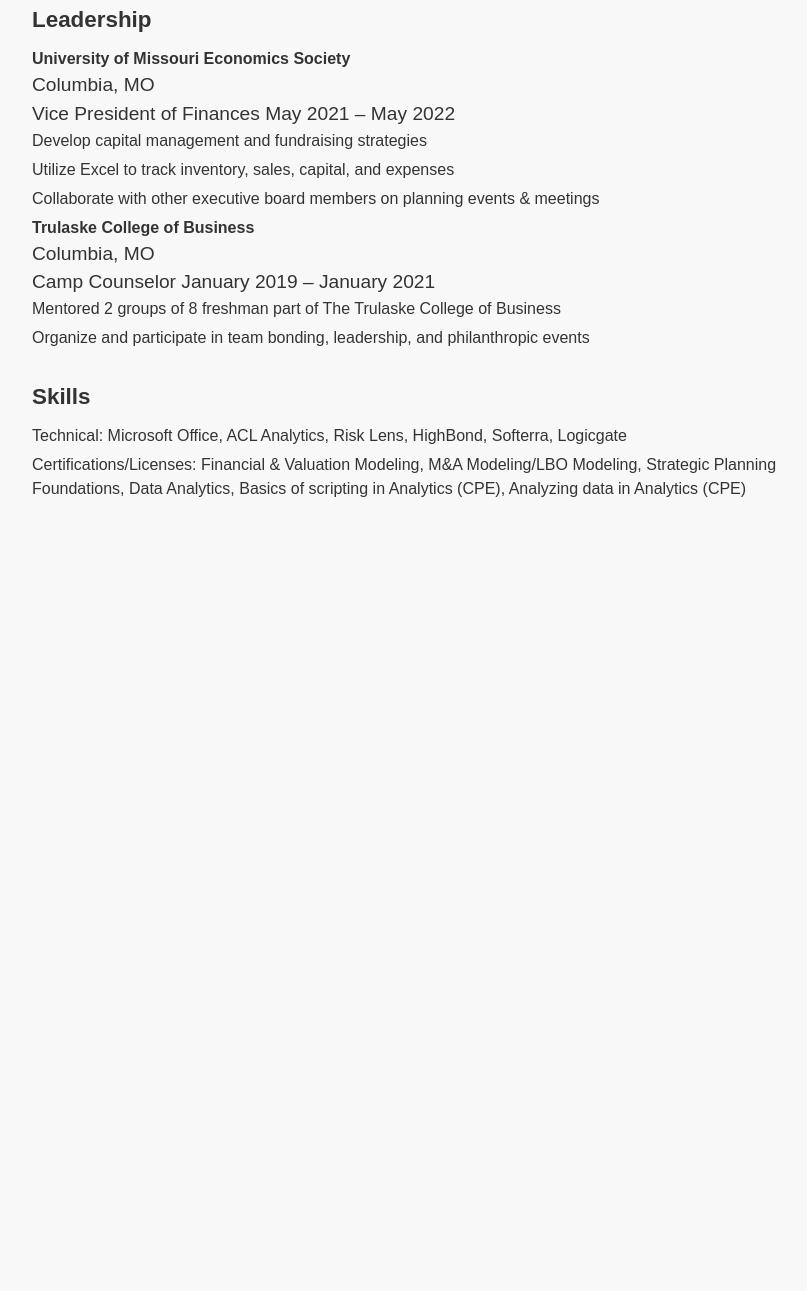
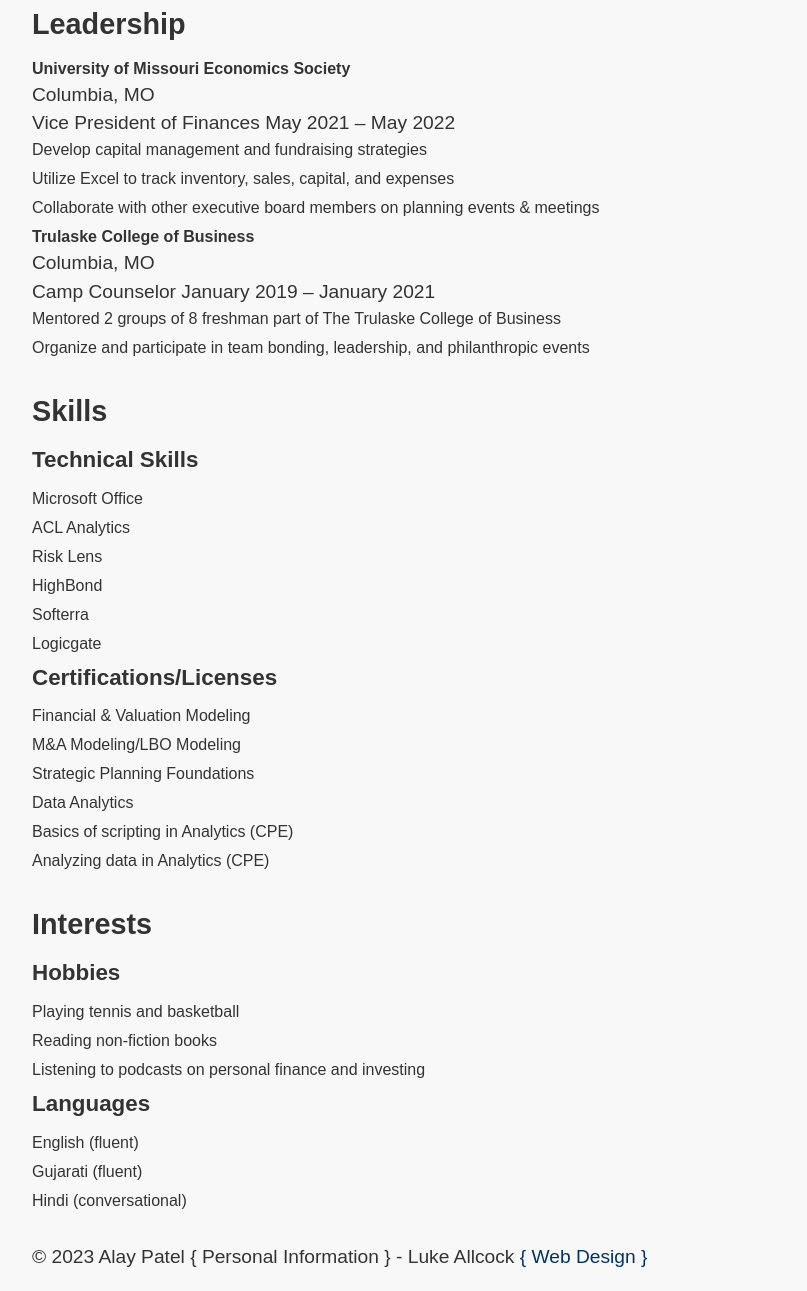
Before and after one commit to lukeallcodes/Alay-Patel-Resume, a plain HTML site: page index.html in a window 1280 px wide. Shown: the part 1175-2466 px from the top of the page, without its empty margins (228-1035 px from the left). Before the commit the page ends 1726 px from the top, so only its background shows below. Drawn offline with Linux system fonts and the light colour scheme.

Commit message:
Update index.html

```diff
--- a/index.html
+++ b/index.html
@@ -11,7 +11,7 @@
 		<p>Columbia, MO | West Chicago, IL | <a href="mailto:abpvcp@umsystem.edu">abpvcp@umsystem.edu</a> | (630) 532-4557</p>
 	</header>
 	<main>
-		<section>
+		<section id = "containers">
 			<h2>Education</h2>
 			<ul>
 				<li><strong>UNIVERSITY OF MISSOURI</strong> Columbia, MO</li>
@@ -20,7 +20,7 @@
 				<li>Certificate in Risk Management & Insurance</li>
 			</ul>
 		</section>
-		<section>
+		<section id = "containers">
 			<h2>Professional Experience</h2>
 			<article>
 				<h3>Veterans United Home Loans</h3>
@@ -56,9 +56,9 @@
 				</ul>
 			</article>
 		</section>
-		<section>
+		<section id = "containers">
 			<article>
-				<h3>Leadership</h3>
+				<h2>Leadership</h2>
 				<h4>University of Missouri Economics Society</h4>
 				<p>Columbia, MO</p>
 				<p>Vice President of Finances May 2021 – May 2022</p>
@@ -76,15 +76,55 @@
 </ul>
 </article>
 </section>
-		<section>
+<section id = "containers">
+<h2>Skills</h2>
 <article>
-				<h3>Skills</h3>
+<h3>Technical Skills</h3>
 <ul>
-					<li>Technical: Microsoft Office, ACL Analytics, Risk Lens, HighBond, Softerra, Logicgate</li>
-					<li>Certifications/Licenses: Financial & Valuation Modeling, M&amp;A Modeling/LBO Modeling, Strategic Planning Foundations, Data Analytics, Basics of scripting in Analytics (CPE), Analyzing data in Analytics (CPE)</li>
+<li>Microsoft Office</li>
+<li>ACL Analytics</li>
+<li>Risk Lens</li>
+<li>HighBond</li>
+<li>Softerra</li>
+<li>Logicgate</li>
+</ul>
+</article>
+<article>
+<h3>Certifications/Licenses</h3>
+<ul>
+<li>Financial & Valuation Modeling</li>
+<li>M&A Modeling/LBO Modeling</li>
+<li>Strategic Planning Foundations</li>
+<li>Data Analytics</li>
+<li>Basics of scripting in Analytics (CPE)</li>
+<li>Analyzing data in Analytics (CPE)</li>
 </ul>
 </article>
 </section>
+<section id = "containers">
+<h2>Interests</h2>
+<article>
+<h3>Hobbies</h3>
+<ul>
+<li>Playing tennis and basketball</li>
+<li>Reading non-fiction books</li>
+<li>Listening to podcasts on personal finance and investing</li>
+</ul>
+</article>
+<article>
+<h3>Languages</h3>
+<ul>
+<li>English (fluent)</li>
+<li>Gujarati (fluent)</li>
+<li>Hindi (conversational)</li>
+</ul>
+</article>
+</section>
+<footer>
+<p>© 2023 Alay Patel { Personal Information } - Luke Allcock <a href = "https://lukeallcodes.github.io/Resume/"> { Web Design }</a></p>
+</footer>
 </main>
+<script type="text/javascript" src="script.js"></script>
+
 </body>
 </html>
```
Lines whose indentation alone changed are shown as unchanged.
